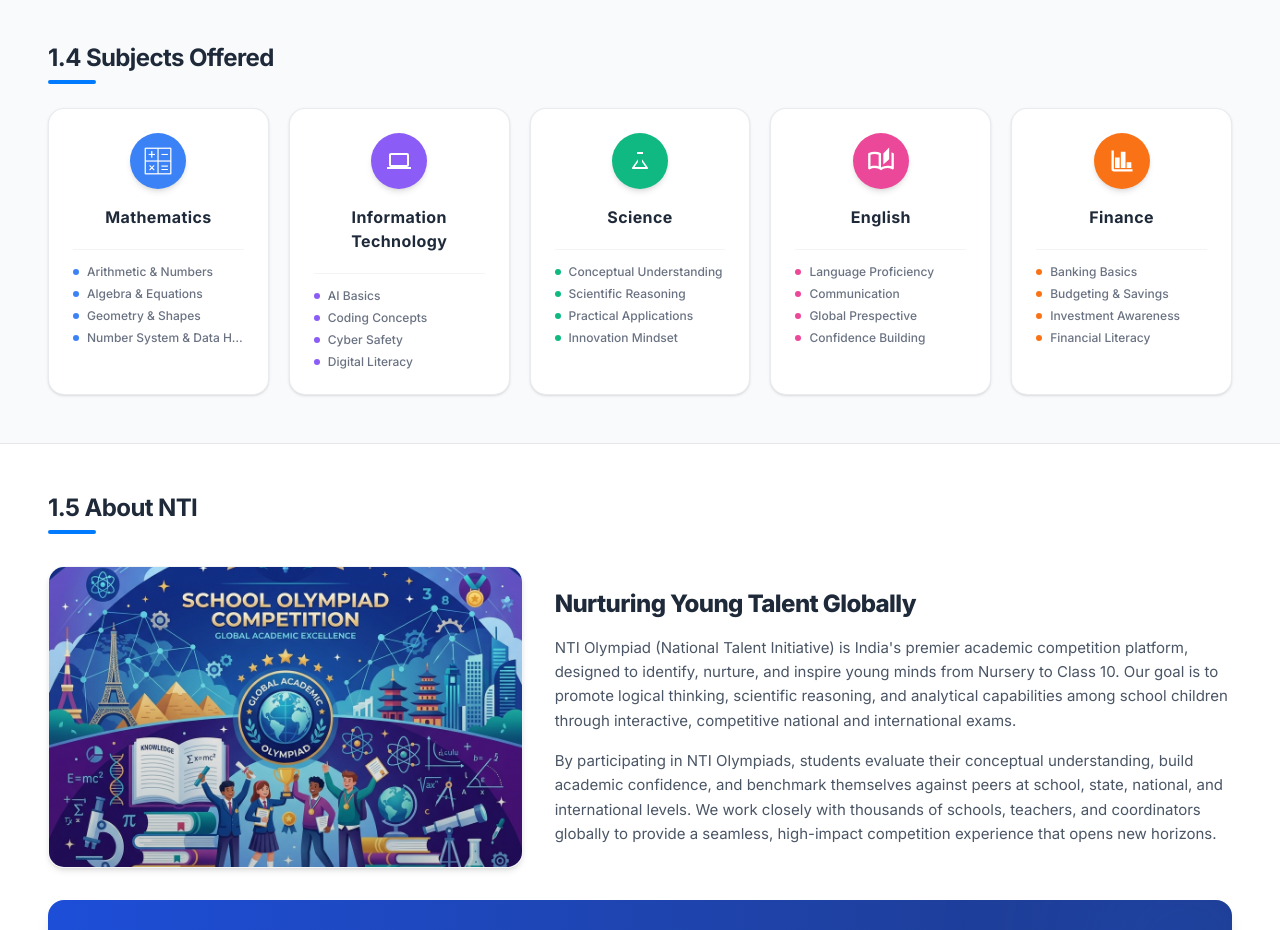
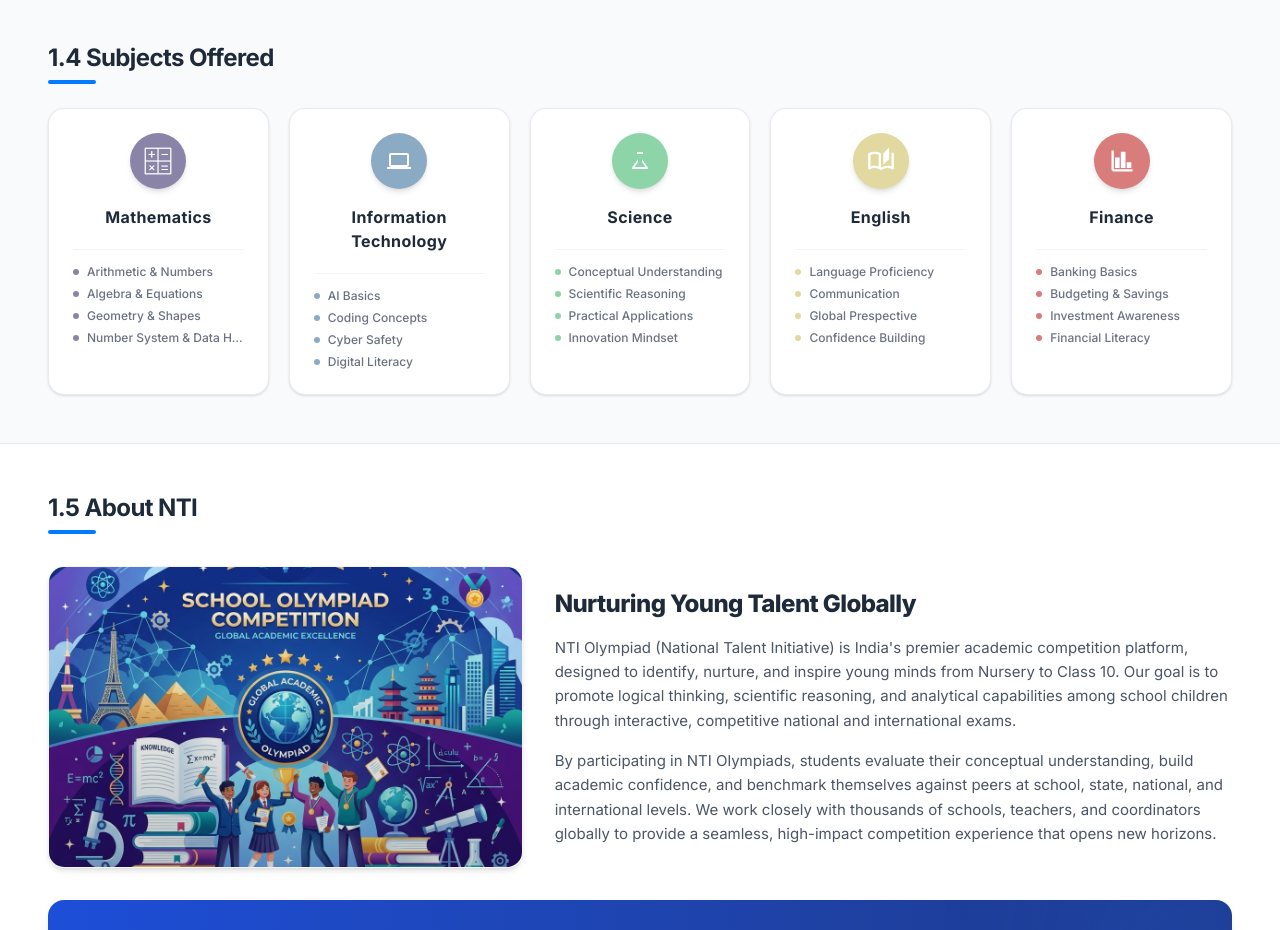
Before and after one commit to Euphatics/Olympiad, a React (Vite) app: page / in a window 1280 px wide. Shown: the part 1140-2070 px from the top of the page. Built offline with nearby package versions, Linux system fonts and the light colour scheme.

Commit message:
feat: add ContactFooter and FooterCopyright components, update SubjectsOffered and README

```diff
--- /dev/null
+++ b/src/components/ContactFooter.jsx
@@ -0,0 +1,50 @@
+import { MapPin, Mail, Phone, Clock, Lock } from 'lucide-react';
+
+export default function ContactFooter() {
+  return (
+    <div className="bg-gray-50 dark:bg-gray-900 p-6 rounded-lg max-w-3xl">
+      <h3 className="text-lg font-medium mb-4">
+        <span className="text-blue-600">Contact</span> Us
+      </h3>
+      <div className="grid grid-cols-1 md:grid-cols-2 gap-6">
+        <ul className="space-y-3">
+          <li className="flex gap-3 text-sm text-gray-600 dark:text-gray-300 leading-relaxed">
+            <MapPin size={18} className="flex-shrink-0 mt-0.5" />
+            <div>
+              Science Olympiad Foundation<br />
+              Plot no 99, Sector - 44, Gurugram (Haryana) India. Pin - 122003
+              <br /><br />
+              <b>Regd Office:</b> 406, Taj Apartment, Ring Road, Adjacent Safdarjung Hospital, New Delhi, India. Pin – 110029
+            </div>
+          </li>
+          <li className="flex items-center gap-3 text-sm">
+            <Mail size={18} />
+            <a href="mailto:info@sofworld.org" className="text-blue-600">info@sofworld.org</a>
+          </li>
+        </ul>
+        <ul className="space-y-3">
+          <li className="flex gap-3 text-sm text-gray-600 dark:text-gray-300 leading-relaxed">
+            <Phone size={18} className="flex-shrink-0 mt-0.5" />
+            <div>
+              Landline: +91 124-4951200<br />
+              Mobile1: +91 9312680855<br />
+              Mobile2: +91 9312680857
+            </div>
+          </li>
+          <li className="flex gap-3 text-sm text-gray-600 dark:text-gray-300 leading-relaxed">
+            <Clock size={18} className="flex-shrink-0 mt-0.5" />
+            <div>
+              All working days from<br />
+              Monday - Friday<br />
+              8:30 AM - 5:30 PM
+            </div>
+          </li>
+          <li className="flex items-center gap-3 text-sm">
+            <Lock size={18} />
+            <a href="privacy-policy.html" className="text-blue-600">Privacy Policy</a>
+          </li>
+        </ul>
+      </div>
+    </div>
+  );
+}
--- /dev/null
+++ b/src/components/FooterCopyright.jsx
@@ -0,0 +1,40 @@
+import { Facebook, Instagram, Linkedin, ChevronUp } from 'lucide-react';
+
+export default function FooterCopyright() {
+  return (
+    <div className="relative bg-gray-50 dark:bg-gray-900 px-6 py-4 rounded-lg flex flex-wrap items-center justify-between gap-3">
+      <div className="text-xs text-gray-600 dark:text-gray-300 leading-relaxed max-w-md">
+        Copyright © 2024 <a href="index.html" className="text-blue-600">SCIENCE OLYMPIAD FOUNDATION</a> | All Rights Reserved | No part of this site including content and/or logo, may be copied and/or used in any manner without prior written consent of SOF
+      </div>
+
+      <div className="flex items-center gap-3">
+        <span className="text-sm text-gray-600 dark:text-gray-300">Connect with us</span>
+        <ul className="flex gap-2 list-none m-0 p-0">
+          <li>
+            <a href="http://www.facebook.com/sofworld" aria-label="Facebook"
+               className="flex w-8 h-8 rounded-full border border-gray-300 dark:border-gray-700 items-center justify-center text-gray-800 dark:text-gray-200">
+              <Facebook size={16} />
+            </a>
+          </li>
+          <li>
+            <a href="http://www.instagram.com/sof_olympiad" aria-label="Instagram"
+               className="flex w-8 h-8 rounded-full border border-gray-300 dark:border-gray-700 items-center justify-center text-gray-800 dark:text-gray-200">
+              <Instagram size={16} />
+            </a>
+          </li>
+          <li>
+            <a href="http://www.linkedin.com/company/science-olympiad-foundation" aria-label="LinkedIn"
+               className="flex w-8 h-8 rounded-full border border-gray-300 dark:border-gray-700 items-center justify-center text-gray-800 dark:text-gray-200">
+              <Linkedin size={16} />
+            </a>
+          </li>
+        </ul>
+      </div>
+
+      <a href="#top" aria-label="Back to top"
+         className="absolute -right-2 -top-7 w-9 h-9 rounded-full bg-white dark:bg-gray-800 border border-gray-300 dark:border-gray-700 flex items-center justify-center text-gray-800 dark:text-gray-200">
+        <ChevronUp size={18} />
+      </a>
+    </div>
+  );
+}
--- a/src/components/SubjectsOffered.jsx
+++ b/src/components/SubjectsOffered.jsx
@@ -3,8 +3,8 @@
 const subjects = [
   {
     name: 'Mathematics',
-    color: '#3B82F6',
-    bgGradient: 'linear-gradient(135deg, #EFF6FF 0%, #DBEAFE 100%)',
+    color: '#8A84A8',
+    bgGradient: 'linear-gradient(135deg, #EEEDF3 0%, #D8D6E4 100%)',
     topics: [
       'Arithmetic & Numbers',
       'Algebra & Equations',
@@ -21,8 +21,8 @@
   },
   {
     name: 'Information Technology',
-    color: '#8B5CF6',
-    bgGradient: 'linear-gradient(135deg, #F5F3FF 0%, #EDE9FE 100%)',
+    color: '#8BABC4',
+    bgGradient: 'linear-gradient(135deg, #EEF3F8 0%, #D6E3EE 100%)',
     topics: [
       'AI Basics',
       'Coding Concepts',
@@ -37,8 +37,8 @@
   },
   {
     name: 'Science',
-    color: '#10B981',
-    bgGradient: 'linear-gradient(135deg, #ECFDF5 0%, #D1FAE5 100%)',
+    color: '#8DD4A8',
+    bgGradient: 'linear-gradient(135deg, #EEF9F2 0%, #D4F0DF 100%)',
     topics: [
       'Conceptual Understanding',
       'Scientific Reasoning',
@@ -53,8 +53,8 @@
   },
   {
     name: 'English',
-    color: '#EC4899',
-    bgGradient: 'linear-gradient(135deg, #FDF2F8 0%, #FCE7F3 100%)',
+    color: '#E2D9A0',
+    bgGradient: 'linear-gradient(135deg, #FAF8EF 0%, #F0ECDA 100%)',
     topics: [
       'Language Proficiency',
       'Communication',
@@ -71,8 +71,8 @@
   },
   {
     name: 'Finance',
-    color: '#F97316',
-    bgGradient: 'linear-gradient(135deg, #FFF7ED 0%, #FFEDD5 100%)',
+    color: '#D87C7C',
+    bgGradient: 'linear-gradient(135deg, #FAEFEF 0%, #F0D8D8 100%)',
     topics: [
       'Banking Basics',
       'Budgeting & Savings',
```
